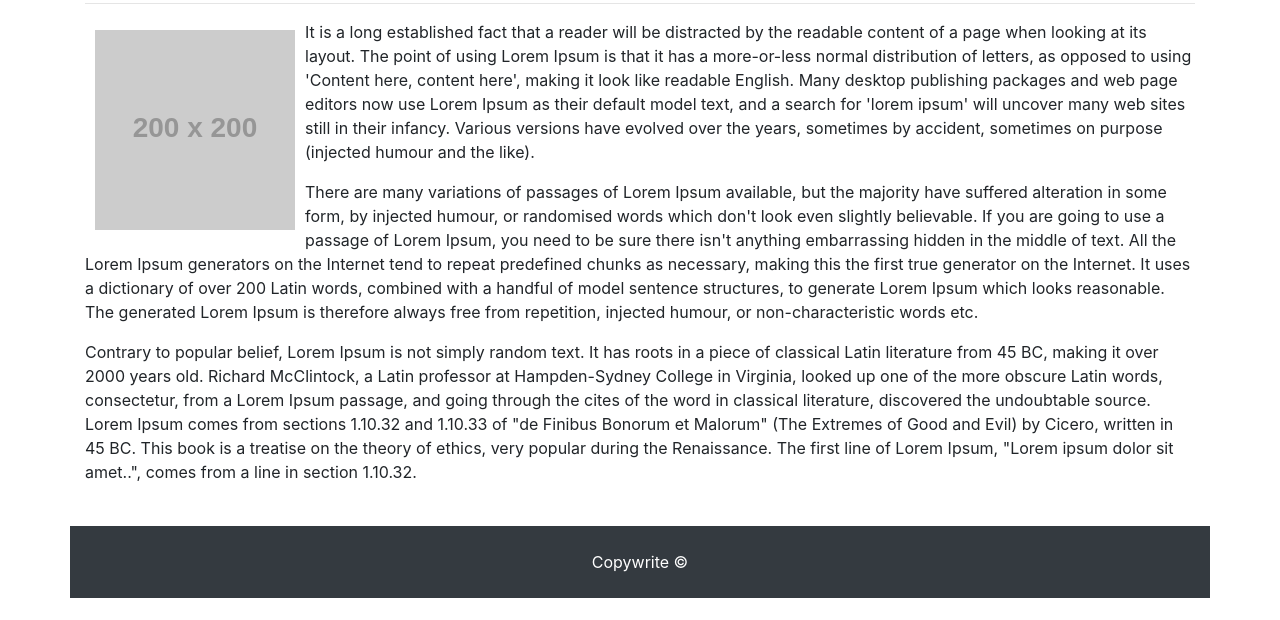
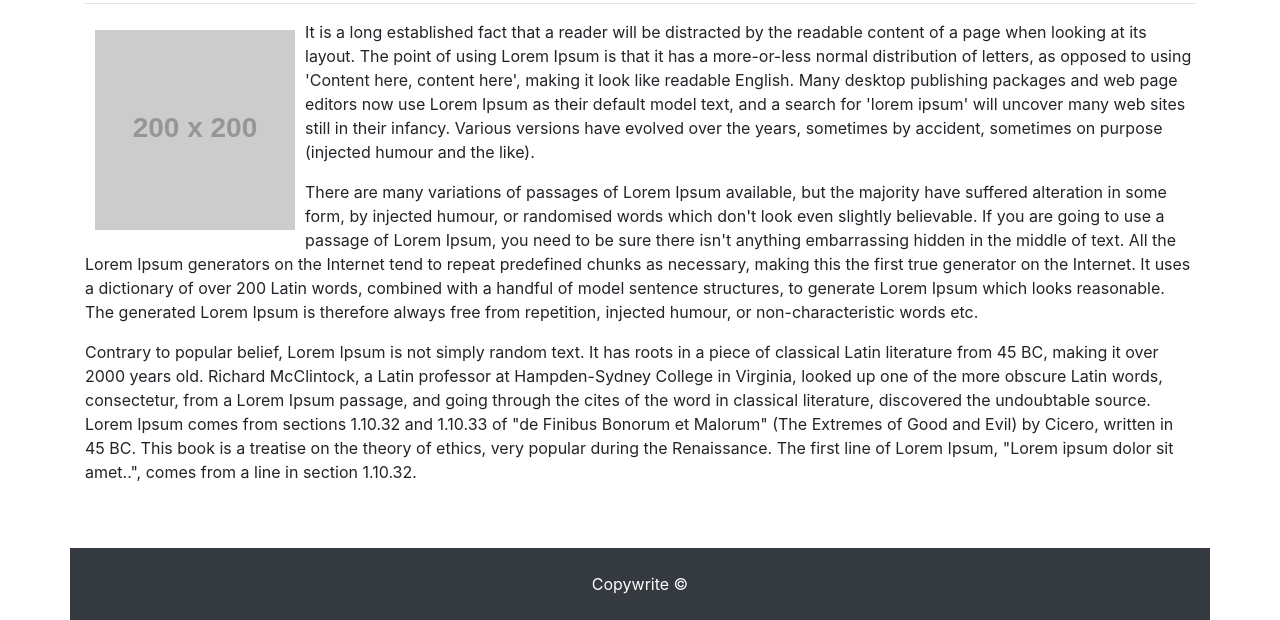
Before and after one commit to JLasc/Bootstrap-Portfolio, a plain HTML site: page index.html in a window 1280 px wide. Shown: the part 202-822 px from the top of the page. Before the commit the page ends 800 px from the top, so only its background shows below. Drawn offline with nearby package versions, Linux system fonts and the light colour scheme; placeholder pictures from the web are drawn by us.

Commit message:
non-fixed footer

```diff
--- a/index.html
+++ b/index.html
@@ -46,7 +46,7 @@
     </div>
 
         <!-- Footer -->
-        <div class="container fixed-bottom">
+        <div class="container">
             <div class="row bg-dark">
               <div class="col-sm-12 text-center text-white p-4">
                   Copywrite &copy;
```
